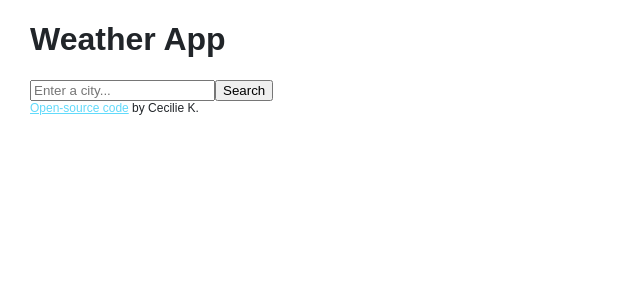
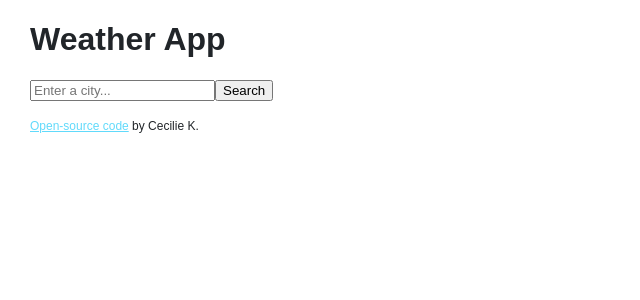
Before and after one commit to cecilmkl/react-weater-app, a React (Create React App) app: page / in a window 1280 px wide. Shown: the top 300 px of the page, without its empty margins (0-640 px from the left). Built offline with nearby package versions, Linux system fonts and the light colour scheme.

Commit message:
Fixed spacing

```diff
--- a/src/App.js
+++ b/src/App.js
@@ -4,16 +4,15 @@ import Search from "./Search";
 function App() {
   return (
     <div className="App">
-      <header className="App-header">
       <h1>Weather App</h1>
       <Search />
+      <br />
       <footer>
         <a href="https://github.com/cecilmkl/react-weater-app">
           Open-source code
         </a>{" "}
         by Cecilie K.
       </footer>
-      </header>
     </div>
   );
 }
```
Lines whose indentation alone changed are shown as unchanged.
